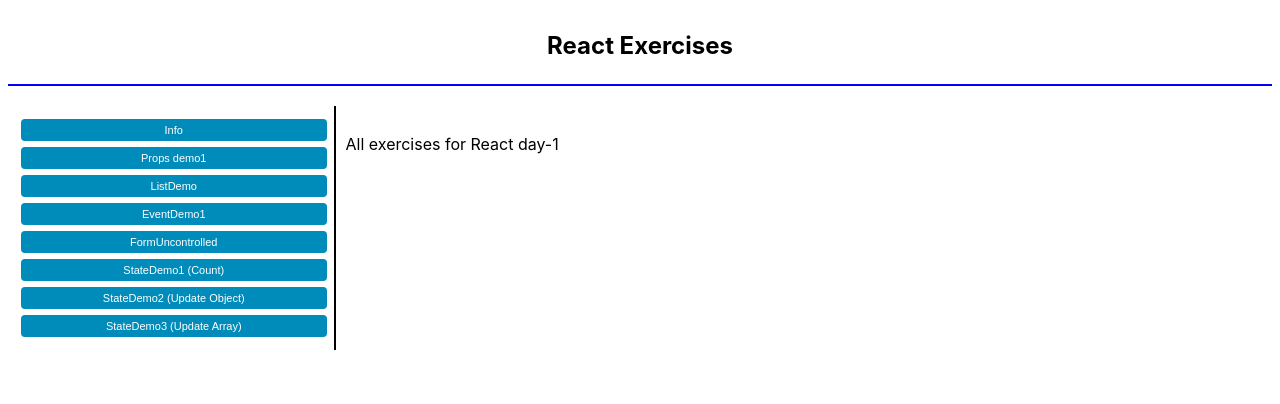
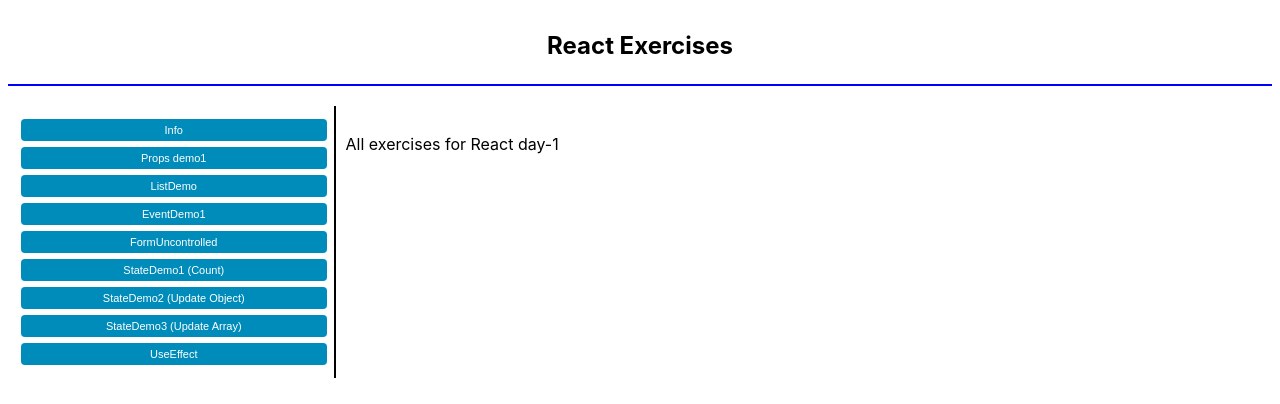
Before and after one commit to abedassoum/day1-exercises, a React (Create React App) app: page / in a window 1280 px wide. Shown: the top 404 px of the page. Built offline with nearby package versions, Linux system fonts and the light colour scheme.

Commit message:
6 not done yet

```diff
--- a/src/App.tsx
+++ b/src/App.tsx
@@ -7,6 +7,7 @@ import FormUncontrolled from "./exercises/FormUncontrolled";
 import StateDemo1 from "./exercises/StateDemo1";
 import StateDemo2 from "./exercises/StateDemo2";
 import StateDemo3 from "./exercises/StateDemo3";
+import UseEffect from "./exercises/UseEffect";
 
 
 export default function App() {
@@ -71,6 +72,13 @@ export default function App() {
                 </div>
                 ) : null}
 
+            {selectedView === "UseEffect" ? (
+              <div>
+                <UseEffect title="UseEffect" />
+              </div>
+            ) : null}
+
+
             {/**Add the exercise components you create for each exercise using the key you used for the matching button  */}
           </div>
         </div>
@@ -116,6 +124,10 @@ const Buttons = (props: ButtonProps) => {
        <button className="btn-w100" onClick={() => handleSelected("StateDemo3")}>
         StateDemo3 (Update Array)
       </button>
+
+      <button className="btn-w100" onClick={() => handleSelected("UseEffect")}>
+        UseEffect
+      </button>
     </>
   );
 };
--- /dev/null
+++ b/src/exercises/UseEffect.tsx
@@ -0,0 +1,29 @@
+import { useEffect, useState } from "react";
+import { BaseProps } from "../types";
+
+
+/*
+Exercise
+part one --> provide the useEffect without a dependency array and clearInterval and see what happens
+part two --> provide the useEffect with an empty dependency array and see what happens
+part three --> add an return function  to clear the interval ()
+part four --> Add a button to start and stop the interval via a boolean state variable to see what happens with values in the dependency array
+*/
+export default function UseEffectDemo({ title }: BaseProps) {
+  const [count, setCount] = useState(0);
+
+
+  useEffect(() => {
+    const i = setInterval(() => {
+      setCount((prev) => prev + 1);
+    }, 1000);
+  }, );
+
+
+  return (
+    <>
+      <h2>{title}</h2>
+      <p>{count}</p>
+    </>
+  );
+}
```
